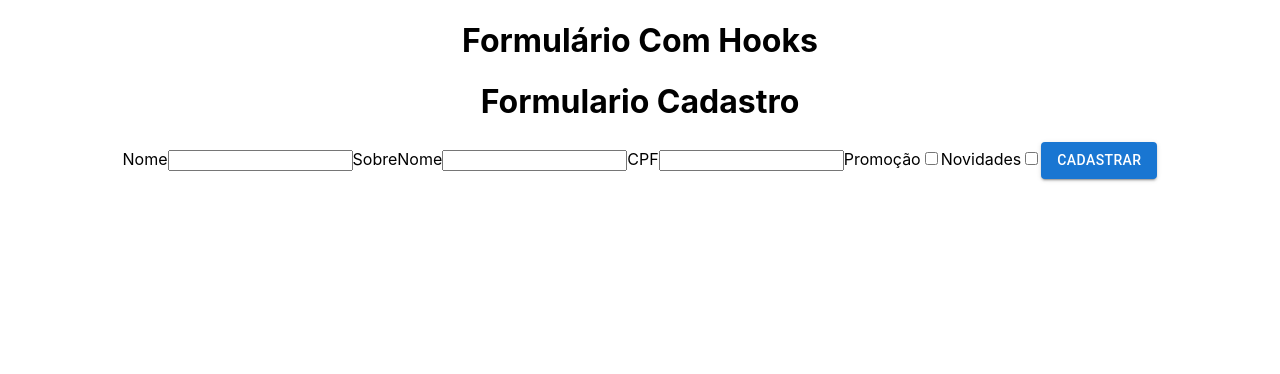
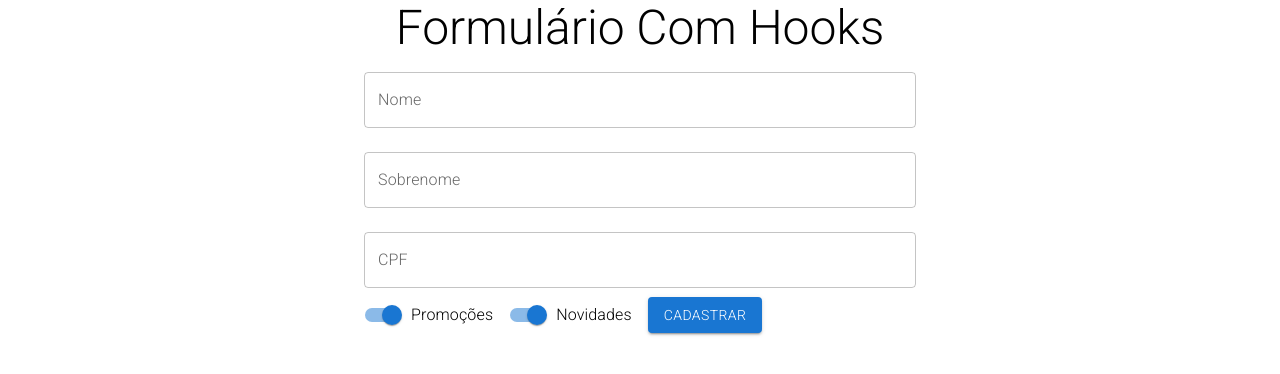
Before and after one commit to BrunaDuarte-3321/Formulario_Cadastro, a React (Create React App) app: page / in a window 1280 px wide. Shown: the top 374 px of the page. Built offline with nearby package versions, Linux system fonts and the light colour scheme.

Commit message:
Adicinando funcionalidades de estilização do Material iu

```diff
--- a/package.json
+++ b/package.json
@@ -5,6 +5,7 @@
   "dependencies": {
     "@emotion/react": "^11.8.2",
     "@emotion/styled": "^11.8.1",
+    "@fontsource/roboto": "^4.5.3",
     "@mui/material": "^5.5.0",
     "@testing-library/jest-dom": "^5.16.2",
     "@testing-library/react": "^12.1.4",
--- a/src/App.jsx
+++ b/src/App.jsx
@@ -1,12 +1,16 @@
 import './App.css';
 import FormularioCadastro from './Components/FormularioCadastro';
+import { Container, Typography } from '@mui/material';
+import '@fontsource/roboto/300.css';
 
 const App = () => {
   return (
-    <div className="App">
-      <h1>Formulário Com Hooks</h1>
+    <Container component="article" maxWidth="sm">
+      <Typography variant="h3" align="center" component="h1">
+        Formulário Com Hooks
+      </Typography>
       <FormularioCadastro />
-    </div>
+    </Container>
   );
 };
 
--- a/src/Components/FormularioCadastro/index.jsx
+++ b/src/Components/FormularioCadastro/index.jsx
@@ -1,21 +1,40 @@
 import React from 'react';
-import { Button } from '@mui/material';
+import { Button, TextField, Switch, FormControlLabel } from '@mui/material';
 
 const FormularioCadastro = () => {
   return (
     <>
-      <h1>Formulario Cadastro</h1>
       <form action="">
-        <label htmlFor="">Nome</label>
-        <input type="text" />
-        <label htmlFor="">SobreNome</label>
-        <input type="text" />
-        <label htmlFor="">CPF</label>
-        <input type="text" />
-        <label htmlFor="">Promoção</label>
-        <input type="checkbox" />
-        <label htmlFor="">Novidades</label>
-        <input type="checkbox" />
+        <TextField
+          id="nome"
+          label="Nome"
+          variant="outlined"
+          fullWidth
+          margin="normal"
+        />
+        <TextField
+          id="Sobrenome"
+          label="Sobrenome"
+          variant="outlined"
+          fullWidth
+          margin="normal"
+        />
+        <TextField
+          id="cpf"
+          label="CPF"
+          variant="outlined"
+          fullWidth
+          margin="normal"
+        />
+        <FormControlLabel
+          control={<Switch name="promocoes" defaultChecked />}
+          label="Promoções"
+        />
+        <FormControlLabel
+          control={<Switch name="novidade" defaultChecked />}
+          label="Novidades"
+        />
+
         <Button variant="contained">Cadastrar</Button>
       </form>
     </>
```
Also changed, not shown: 1 other file (tests, documents, lock files or other folders).
